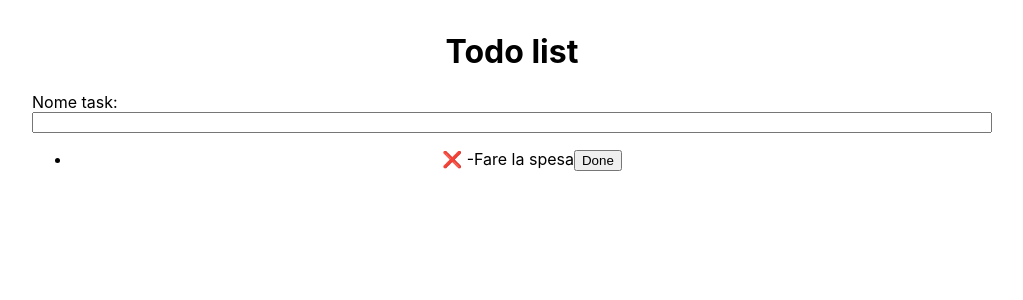
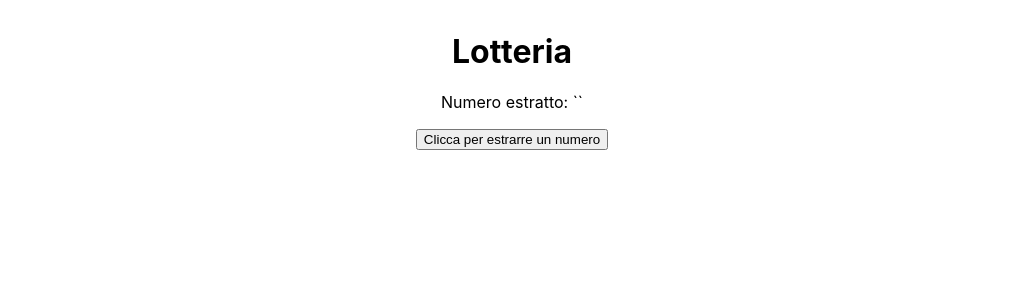
Before and after one commit to ilasw/edgemony-react-course, a React (Create React App) app in the folder 23-01-09-todo-list/: page / in a window 1280 px wide. Shown: the top 300 px of the page, without its empty margins (128-1151 px from the left). Built offline with nearby package versions, Linux system fonts and the light colour scheme.

Commit message:
feat: added lottery components

```diff
--- a/23-01-09-todo-list/src/App.js
+++ b/23-01-09-todo-list/src/App.js
@@ -1,10 +1,65 @@
+import { useState } from 'react';
 import './App.css';
 import {TodoList} from './components/todo-list/TodoList';
 
+// Creare un app che mi permetta di visualizzare a schermo un button
+// Cliccando sul button devo poter estrarre un numero da 1 a 90;
+// Una volta visualizzato il numero, il bottone non deve essere più cliccabile.
+
+function Lottery(props){
+
+  const {word} = props;
+
+  const [number, setNumber] = useState();
+  const pickANumber = () => Math.round(Math.random() * 91); // round, ceil, floor
+
+  const lotteryButtonClick = () => {
+    const newNumber = pickANumber();
+    setNumber(newNumber); // setTimeout(() => { setState()... }, 0);
+    console.log(`hai cliccato sul lottery button, numero estratto ${newNumber}!`);
+  }
+
+  return (
+    <div>
+      <h1>Lotteria</h1>
+      <p>Numero estratto: `{number}`</p>
+      <LotteryButton wasDraw={Number.isInteger(number)} clickHandler={lotteryButtonClick} />
+      {/* <p>Somma di numeri</p>
+      <Sum a={2} b={3} word={word} /> */}
+    </div>
+  );
+}
+
+function LotteryButton (props){
+  const {
+    clickHandler,
+    wasDraw,
+    ...attributes
+  } = props;
+
+  console.log(clickHandler);
+
+  return <button disabled={!!wasDraw}
+                 onClick={clickHandler}
+                 {...attributes}
+  >{!!wasDraw ? 'Numero estratto' : 'Clicca per estrarre un numero'}</button>
+}
+
+function Sum (props){
+  const {a, b, word} = props;
+  console.log(`La parola segreta è ${word}`)
+  return `La somma è ${a + b}`;
+}
+
 function App() {
+
+  const mySecret = 'pippo';
+
   return (
     <div className="App">
-      <TodoList />
+      {/* <TodoList /> */}
+
+      <Lottery word={mySecret} />
     </div>
   );
 }
```
